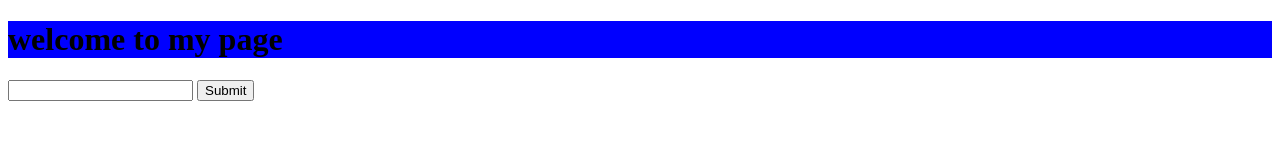
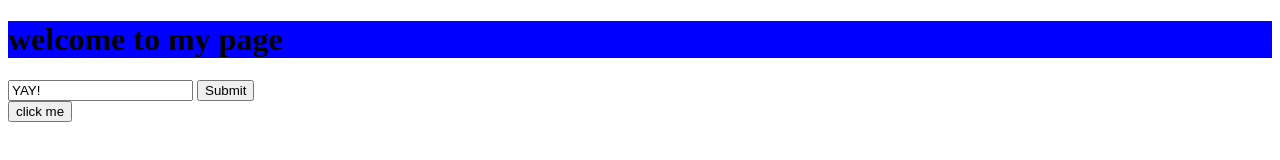
Before and after one commit to Andrew-R-Lawler/nagle_jquery_review, a plain HTML site: page index.html in a window 1280 px wide. Both pictures are taken after typing "Sample" into the empty fields and a click on the button "Submit". Drawn offline with Linux system fonts and the light colour scheme.

Commit message:
jQuery this notation

```diff
--- a/index.html
+++ b/index.html
@@ -13,5 +13,8 @@
         <h1 id='hello'></h1>
         <input type="text" id='firstName'/>
         <button id='submit'>Submit</button>
+        <div class = 'wrapper'>
+
+        </div>
     </body>
 </html>
--- a/scripts.js
+++ b/scripts.js
@@ -10,6 +10,7 @@ function onReady(){
     // $( '#hello' ).css('color', 'red')
     $( '#hello' ).addClass( 'blue' );
     $('#submit').on('click', handleSubmit);
+    $('.wrapper').on('click', '.xtraBtn', handleClick)
 }
 
 // action/onclick is the third event code will run at
@@ -19,4 +20,14 @@ function handleSubmit(){
     console.log('button clicked');
     console.log($('#firstName').val());
     $('#firstName').val('');
+
+    console.log(firstName);
+    $('#firstName').val('YAY!');
+    // setter
+    $('.wrapper').append('<button class = "xtraBtn">click me</button>');
 }
+
+function handleClick(){
+    console.log('click!');
+    $(this).remove();
+}
```
Also changed, not shown: 1 other file.
